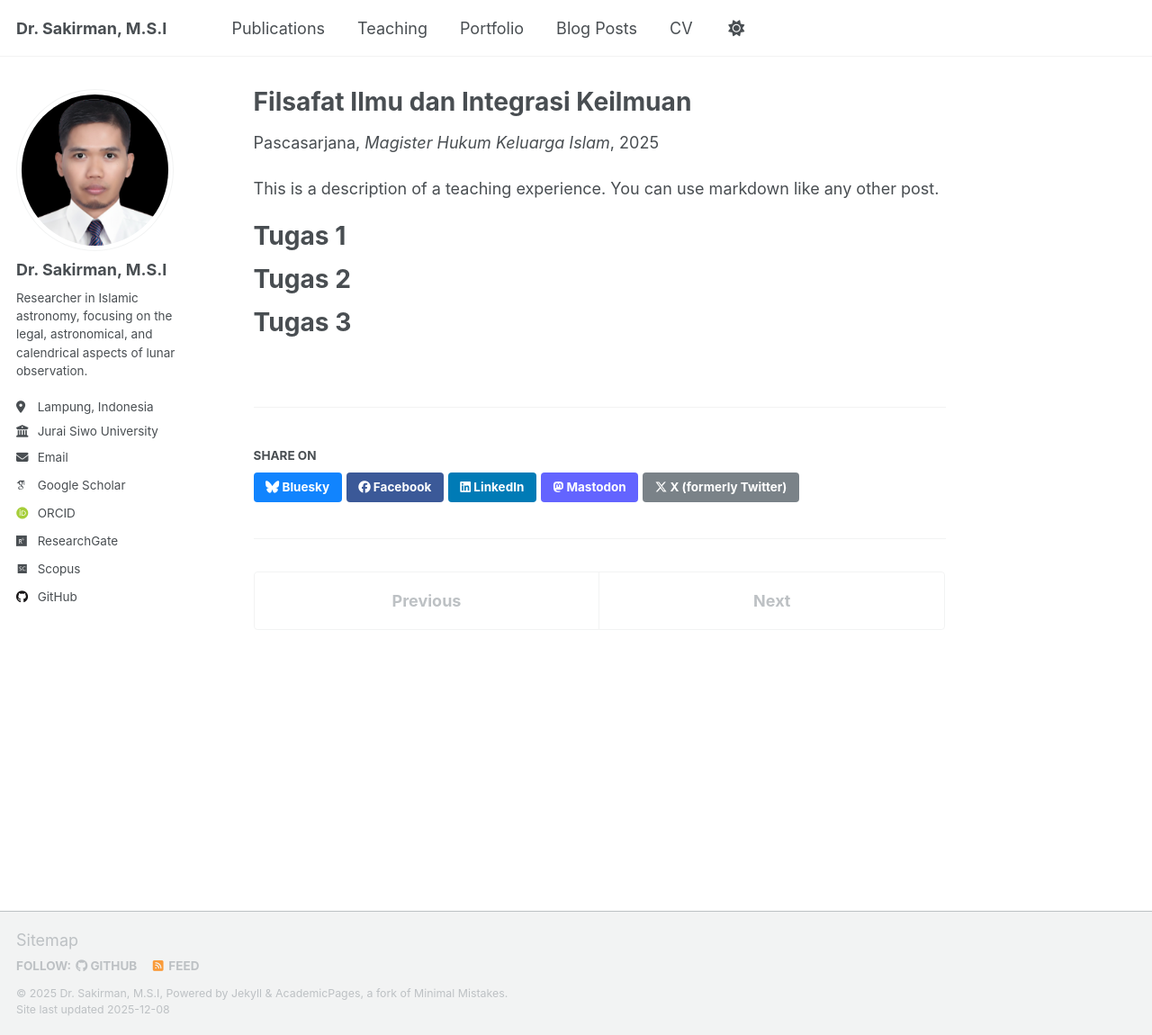
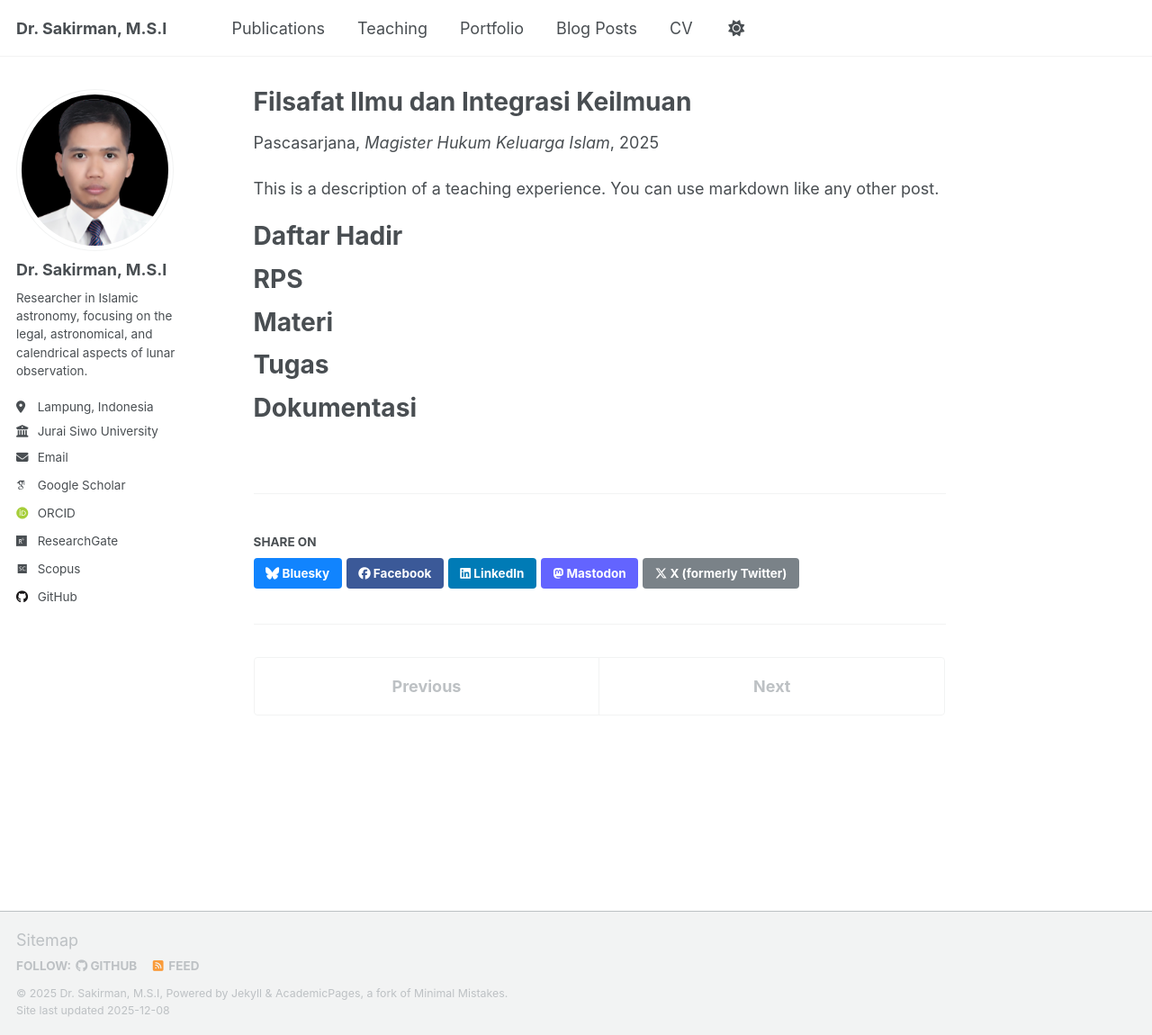
Before and after one commit to sakir-man/sakir-man.github.io, a Jekyll site: the page built from _teaching/2015-spring-teaching-2.md, in a window 1280 px wide and 1150 px high. Shown: the whole window at 90% size. Built offline with Jekyll 4.4.1, drawn with Linux system fonts in a browser that asks for light colours; some web fonts are replaced; a script that is not in the unit is left out.

Commit message:
Update 2015-spring-teaching-2.md

```diff
--- a/_teaching/2015-spring-teaching-2.md
+++ b/_teaching/2015-spring-teaching-2.md
@@ -10,11 +10,17 @@ location: "UIN Jurai Siwo Lampung"
 
 This is a description of a teaching experience. You can use markdown like any other post.
 
-Tugas 1
+Daftar Hadir
 ======
 
-Tugas 2
+RPS
 ======
 
-Tugas 3
+Materi
 ======
+
+Tugas
+======
+
+Dokumentasi
+======
```
